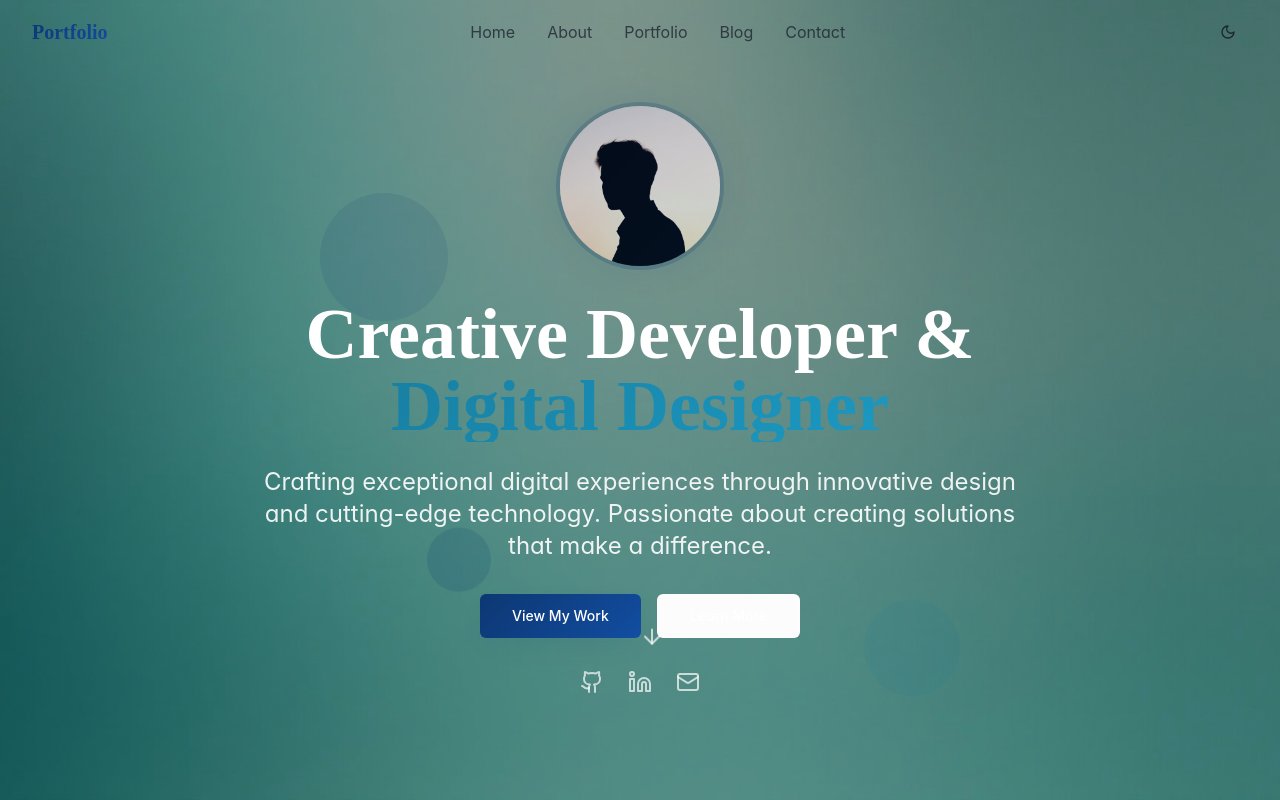
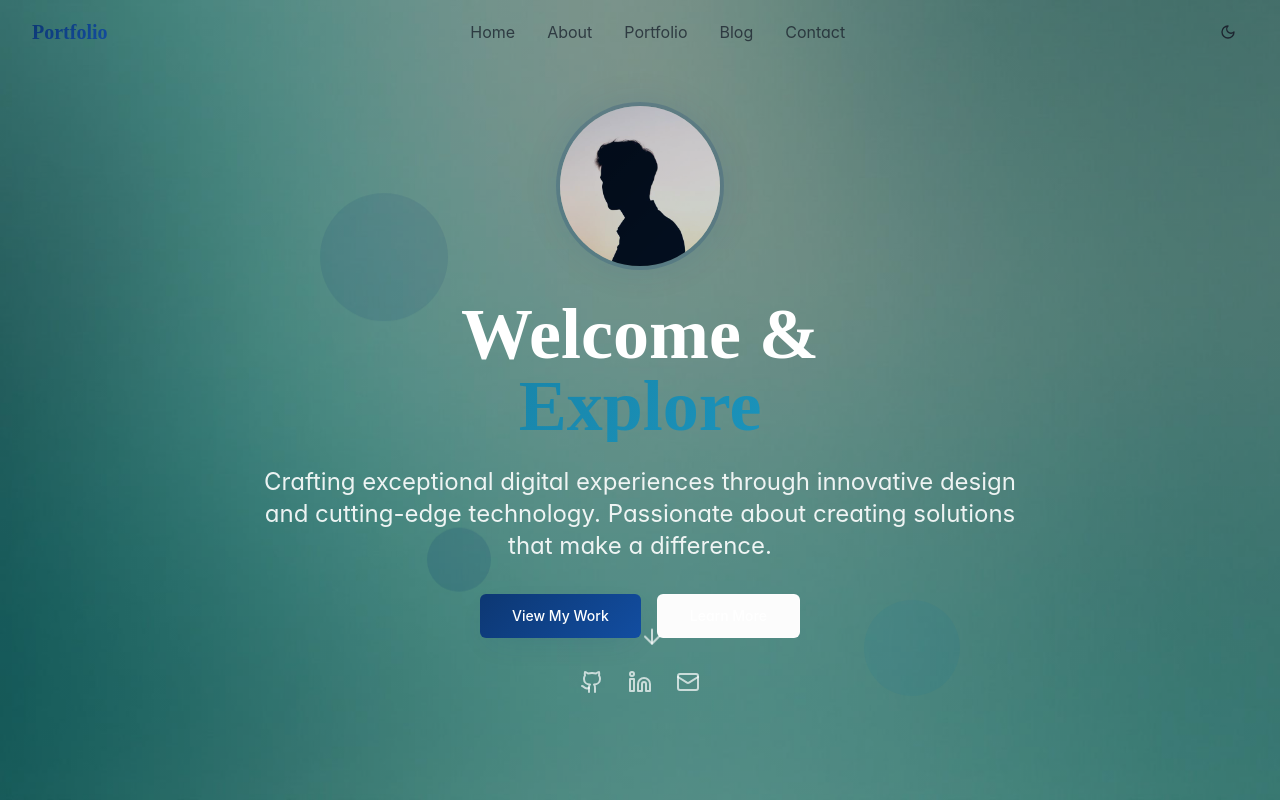
Before and after one commit to iamNarenA/itsMine, a React (Vite) app: page / in a window 1280 px wide. Shown: the top 800 px of the page. Built offline with nearby package versions, Linux system fonts and the light colour scheme.

Commit message:
Refactor hero section text
Reword the text "creative developer & Digital Designer" in the hero section to something simple and not related to profession or work.

```diff
--- a/src/components/HeroSection.tsx
+++ b/src/components/HeroSection.tsx
@@ -53,8 +53,8 @@ const HeroSection = () => {
           {/* Hero Text */}
           <div className="space-y-6 animate-fade-in-up" style={{ animationDelay: '0.2s' }}>
             <h1 className="text-4xl md:text-6xl lg:text-7xl font-bold text-white leading-tight">
-              Creative Developer &
-              <span className="block text-gradient-accent">Digital Designer</span>
+              Welcome &
+              <span className="block text-gradient-accent">Explore</span>
             </h1>
 
             <p className="text-xl md:text-2xl text-white/90 max-w-3xl mx-auto leading-relaxed">
```
